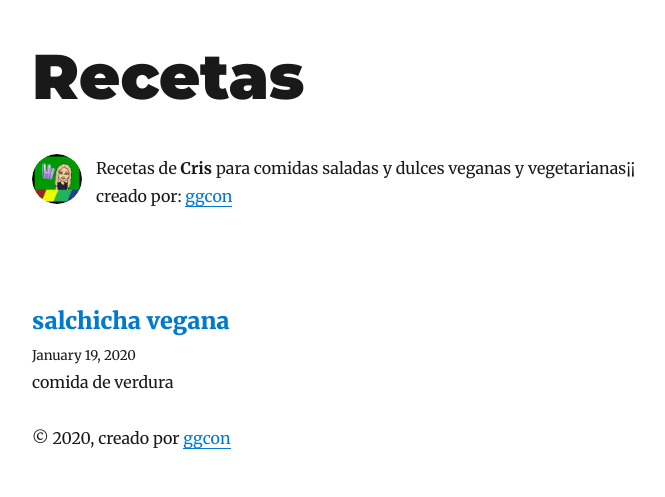
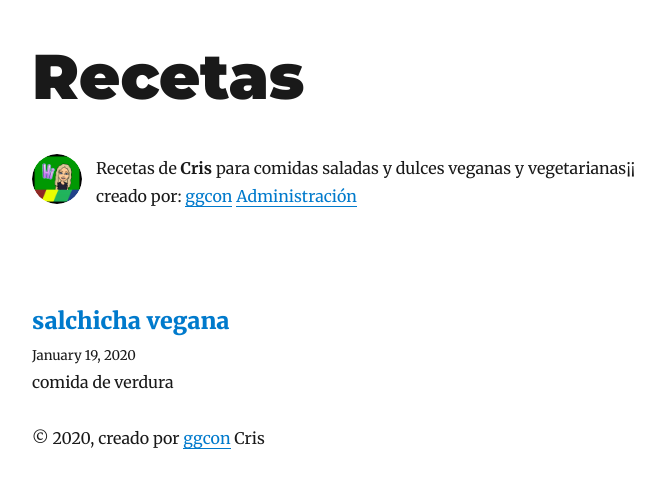
Before and after one commit to lucasg2155/klog, a Gatsby site: page / in a window 1280 px wide. Shown: the whole page, without its empty margins (293-958 px from the left). Built offline with nearby package versions, Linux system fonts and the light colour scheme; Gatsby itself is replaced by a stand-in of ours; some packages are replaced by stand-ins of ours.

Commit message:
klog 9 commit

```diff
--- a/src/components/bio.js
+++ b/src/components/bio.js
@@ -61,6 +61,17 @@ const Bio = () => {
         <a href={`http://ggcon.com.ar`}>
           ggcon
         </a>
+        {` `}
+        <a
+          className = ""
+          href = "/ admin /"
+          target = "_ blank"
+          rel = "noopener noreferrer"
+           >
+          Administración
+          </a>
+
+
       </p>
     </div>
   )
--- a/src/components/layout.js
+++ b/src/components/layout.js
@@ -66,6 +66,17 @@ class Layout extends React.Component {
           © {new Date().getFullYear()}, creado por
           {` `}
           <a href="http://www.ggcon.com.ar">ggcon</a>
+          {` `}
+          <Link
+            style={{
+              boxShadow: `none`,
+              textDecoration: `none`,
+              color: `inherit`,
+            }}
+            to={`/`}
+          >
+            Cris
+          </Link>
         </footer>
       </div>
     )
```
